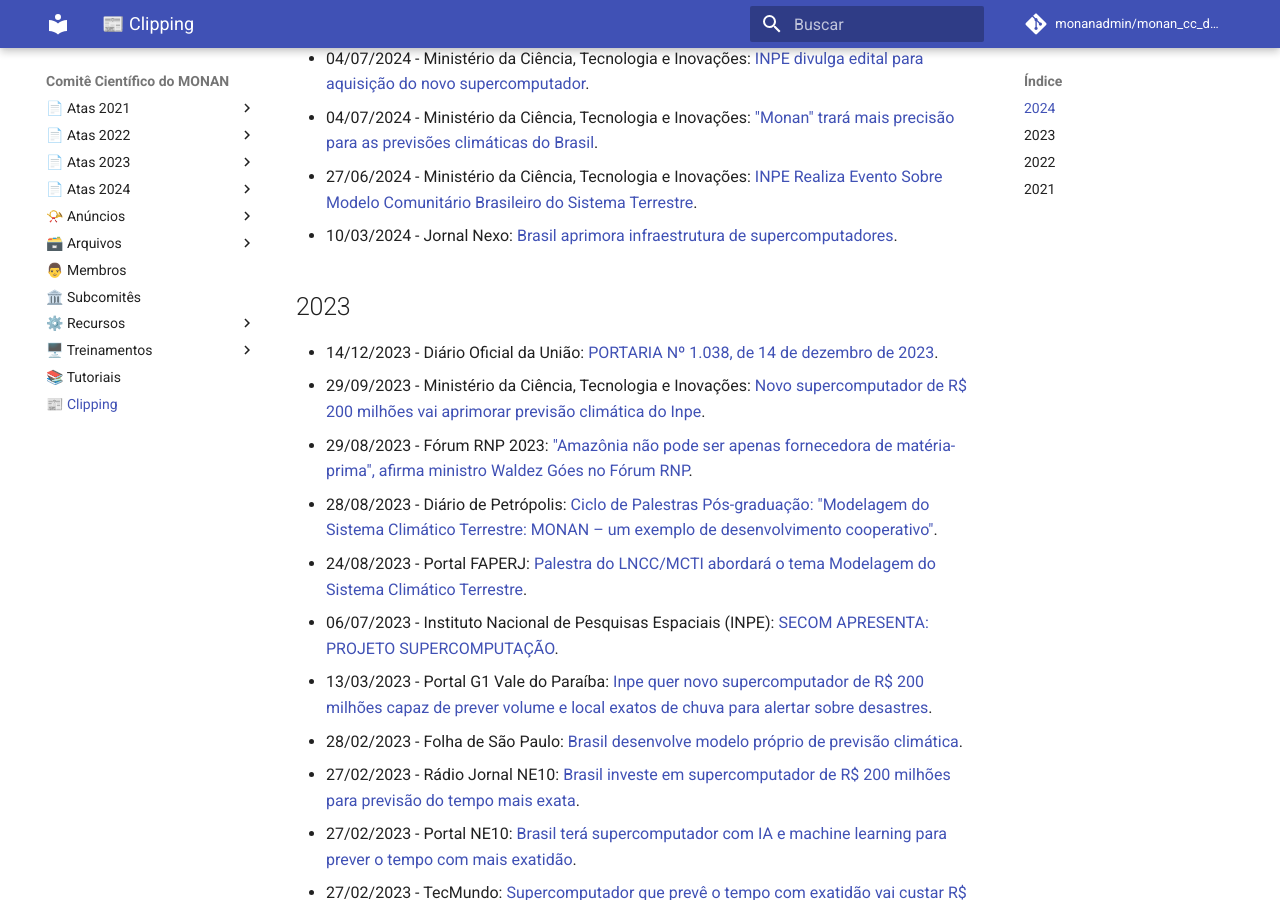
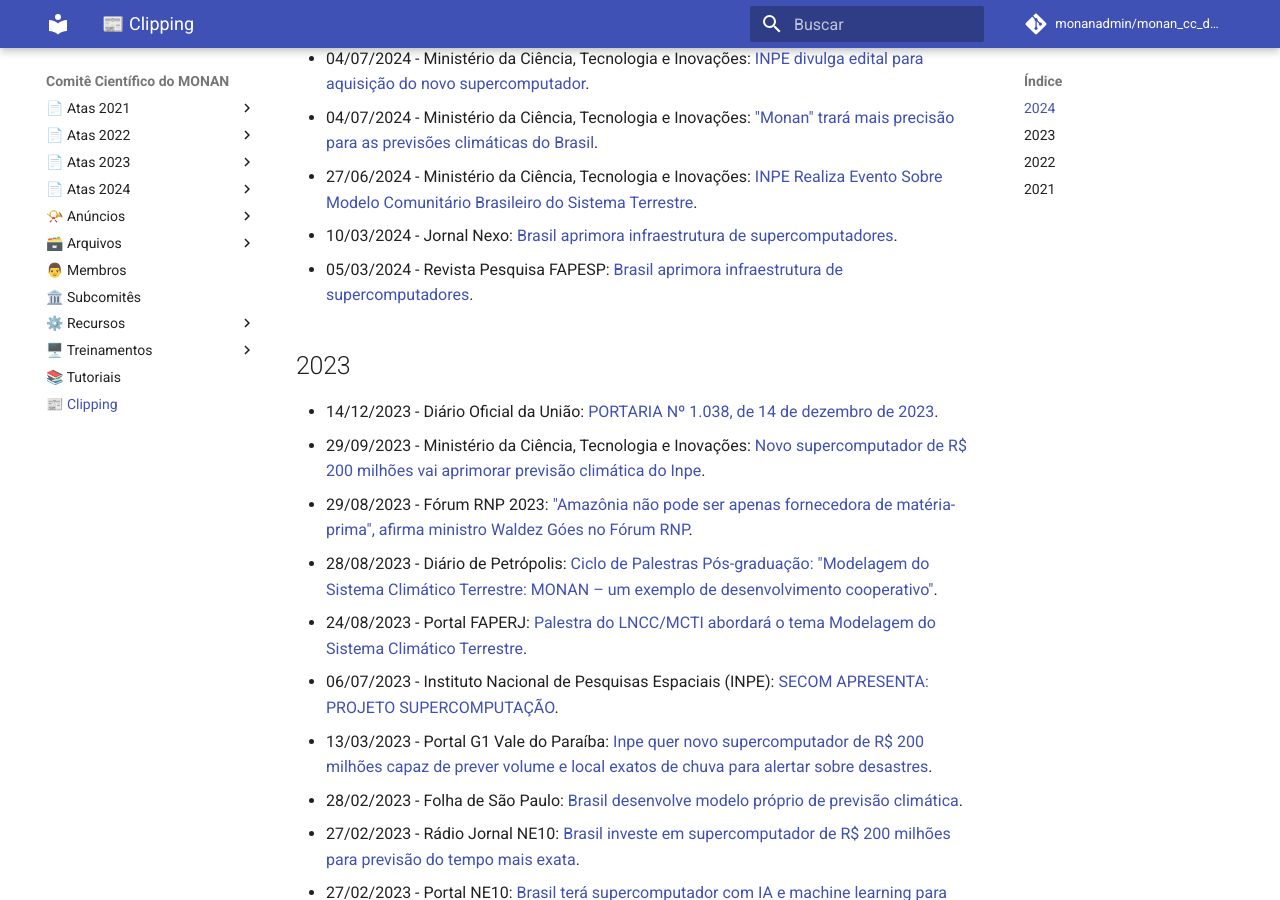
Before and after one commit to monanadmin/monan_cc_docs, an MkDocs documentation site: the page built from docs/clipping.md, in a window 1280 px wide and 900 px high, scrolled down 1020 px. Built offline with MkDocs 1.6.1 and Material for MkDocs 9.7.7, drawn with Linux system fonts in a browser that asks for light colours; comment, search, counter and statistics services are not loaded.

Commit message:
Atualizando página clipping.md

```diff
--- a/docs/clipping.md
+++ b/docs/clipping.md
@@ -21,6 +21,7 @@
 * 04/07/2024 - Ministério da Ciência, Tecnologia e Inovações: ["Monan" trará mais precisão para as previsões climáticas do Brasil](https://www.gov.br/mcti/pt-br/acompanhe-o-mcti/noticias/2024/07/201cmonan201d-trara-mais-precisao-para-as-previsoes-climaticas-do-brasil).
 * 27/06/2024 - Ministério da Ciência, Tecnologia e Inovações: [INPE Realiza Evento Sobre Modelo Comunitário Brasileiro do Sistema Terrestre](https://www.gov.br/inpe/pt-br/assuntos/ultimas-noticias/inpe-realiza-evento-sobre-modelo-comunitario-brasileiro-do-sistema-terrestre).
 * 10/03/2024 - Jornal Nexo: [Brasil aprimora infraestrutura de supercomputadores](https://www.nexojornal.com.br/externo/2024/03/10/brasil-aprimora-infraestrutura-de-supercomputadores).
+* 05/03/2024 - Revista Pesquisa FAPESP: [Brasil aprimora infraestrutura de supercomputadores](https://revistapesquisa.fapesp.br/brasil-aprimora-infraestrutura-de-supercomputadores/).
 
 ## 2023
 
```
